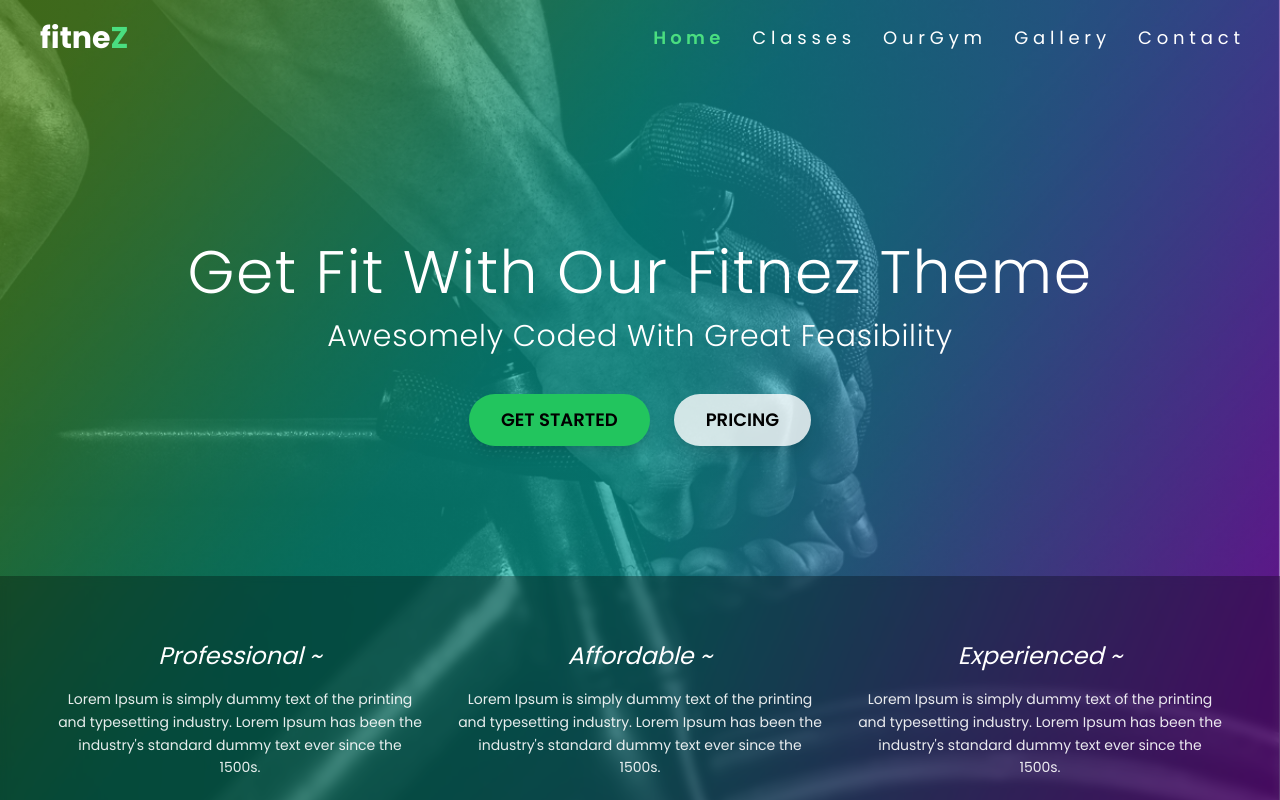
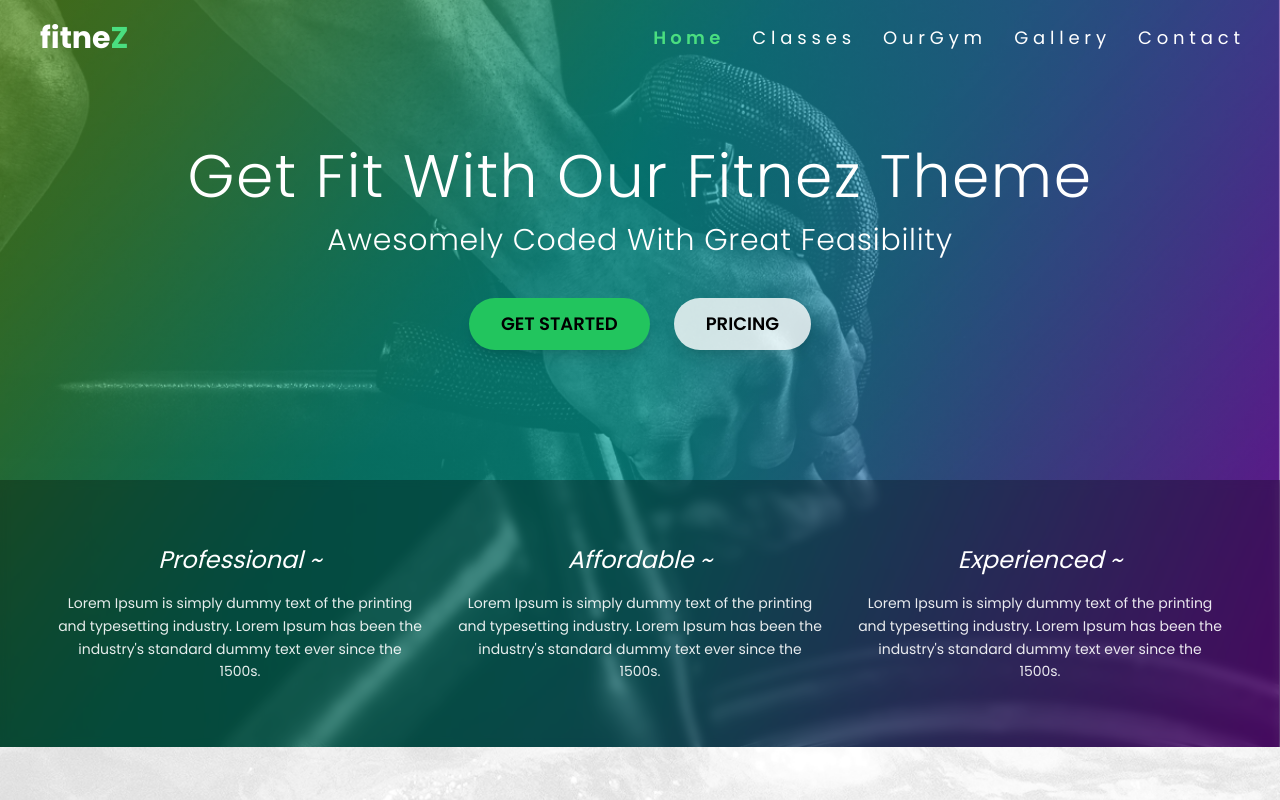
Before and after one commit to Vijaynallamilli-306/fitnez-react, a React (Create React App) app: page / in a window 1280 px wide. Shown: the top 800 px of the page. Built offline with nearby package versions, Linux system fonts and the light colour scheme.

Commit message:
Adjust hero top padding to pt-4

```diff
--- a/src/Components/HomeSection.jsx
+++ b/src/Components/HomeSection.jsx
@@ -4,7 +4,7 @@ import hero from "../assets/index_1.jpg";
 export default function HomeSection() {
   return (
     <section
-      className="w-full bg-cover bg-center relative pt-24 sm:pt-28"
+      className="w-full bg-cover bg-center relative pt-4 sm:pt-4"
       style={{ backgroundImage: `url(${hero})` }}
     >
       {/* Overlay Gradient */}
```
